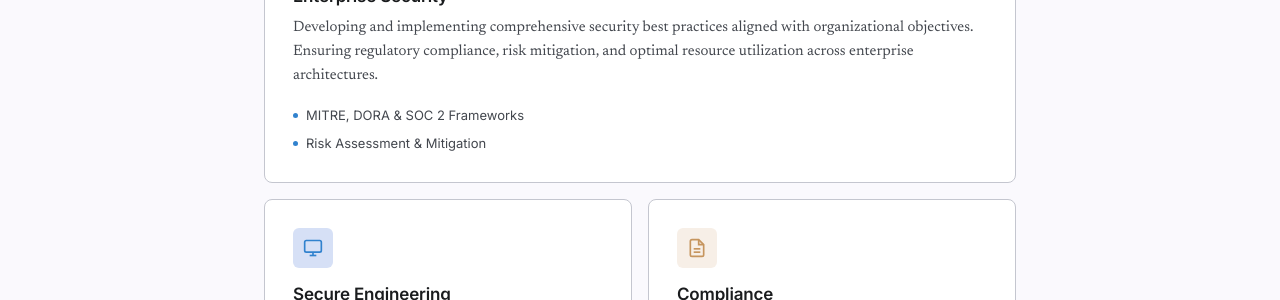
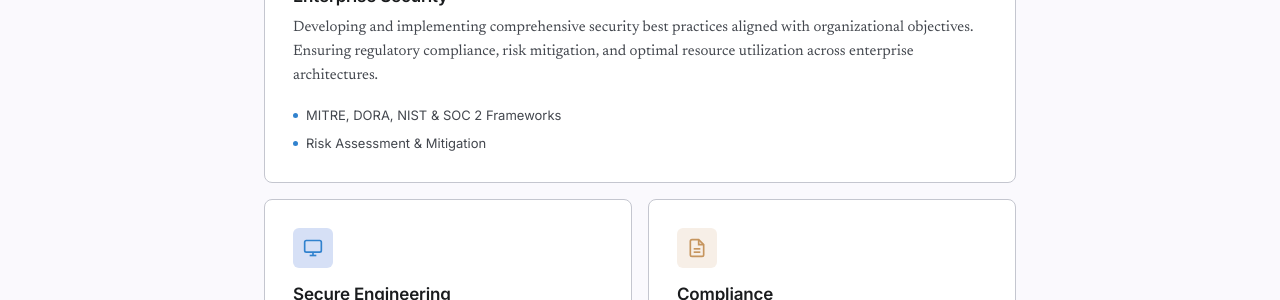
Before and after one commit to nick-wainwright/nick-wainwright.github.io, a Jekyll site: the page built from index.html, in a window 1280 px wide and 900 px high, scrolled down 617 px. Shown: the part 153-453 px from the top of the window. Built offline with Jekyll 4.4.1, drawn with Linux system fonts in a browser that asks for light colours.

Commit message:
edits to home page

```diff
--- a/index.html
+++ b/index.html
@@ -40,7 +40,7 @@ title: "Enterprise Security & Compliance"
         <h3>Enterprise Security</h3>
         <p>Developing and implementing comprehensive security best practices aligned with organizational objectives. Ensuring regulatory compliance, risk mitigation, and optimal resource utilization across enterprise architectures.</p>
         <div class="expertise-tags">
-          <span class="expertise-tag">MITRE, DORA &amp; SOC 2 Frameworks</span>
+          <span class="expertise-tag">MITRE, DORA, NIST &amp; SOC 2 Frameworks</span>
           <span class="expertise-tag">Risk Assessment &amp; Mitigation</span>
         </div>
       </div>
```
Also changed, not shown: 1 other file.
